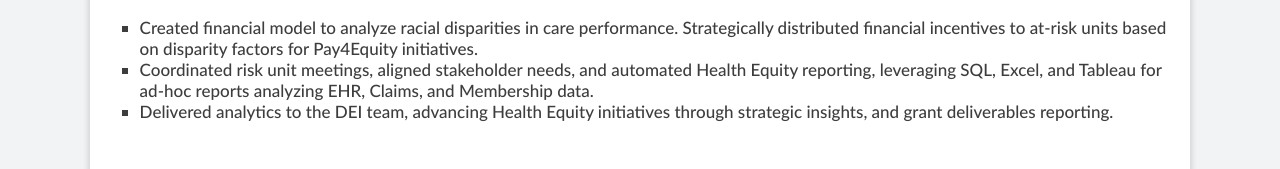
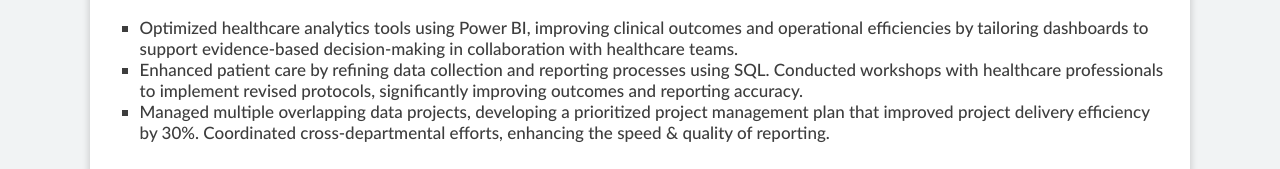
Before and after one commit to h-heer/MyPage, a plain HTML site: page experience.html in a window 1280 px wide. Shown: the part 333-502 px from the top of the page. Drawn offline with Linux system fonts and the light colour scheme.

Commit message:
Update experience.html

```diff
--- a/experience.html
+++ b/experience.html
@@ -46,13 +46,13 @@
                   <div class="wrapper_col_right">
                      <ul>
                         <li>
-                           Created financial model to analyze racial disparities in care performance. Strategically distributed financial incentives to at-risk units based on disparity factors for Pay4Equity initiatives.
+                           Optimized healthcare analytics tools using Power BI, improving clinical outcomes and operational efficiencies by tailoring dashboards to support evidence-based decision-making in collaboration with healthcare teams.
                         </li>
                         <li>
-                           Coordinated risk unit meetings, aligned stakeholder needs, and automated Health Equity reporting, leveraging SQL, Excel, and Tableau for ad-hoc reports analyzing EHR, Claims, and Membership data.
+                           Enhanced patient care by refining data collection and reporting processes using SQL. Conducted workshops with healthcare professionals to implement revised protocols, significantly improving outcomes and reporting accuracy.
                         </li>
                         <li>
-                           Delivered analytics to the DEI team, advancing Health Equity initiatives through strategic insights, and grant deliverables reporting.
+                           Managed multiple overlapping data projects, developing a prioritized project management plan that improved project delivery efficiency by 30%. Coordinated cross-departmental efforts, enhancing the speed & quality of reporting.
                         </li>
                      </ul>
                   </div>
```
